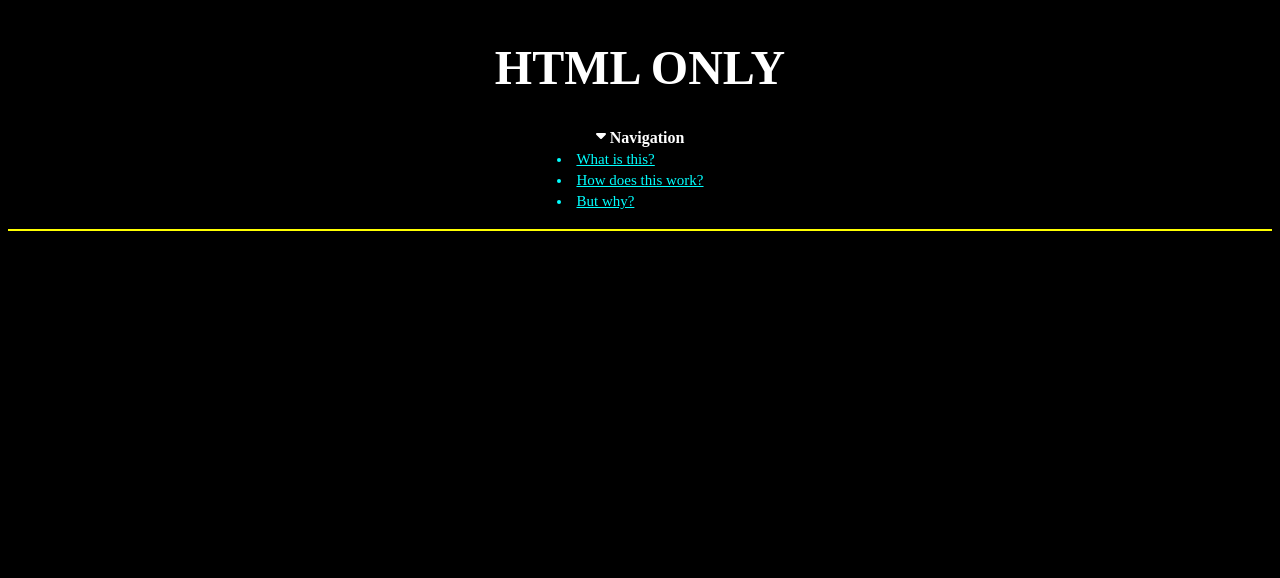
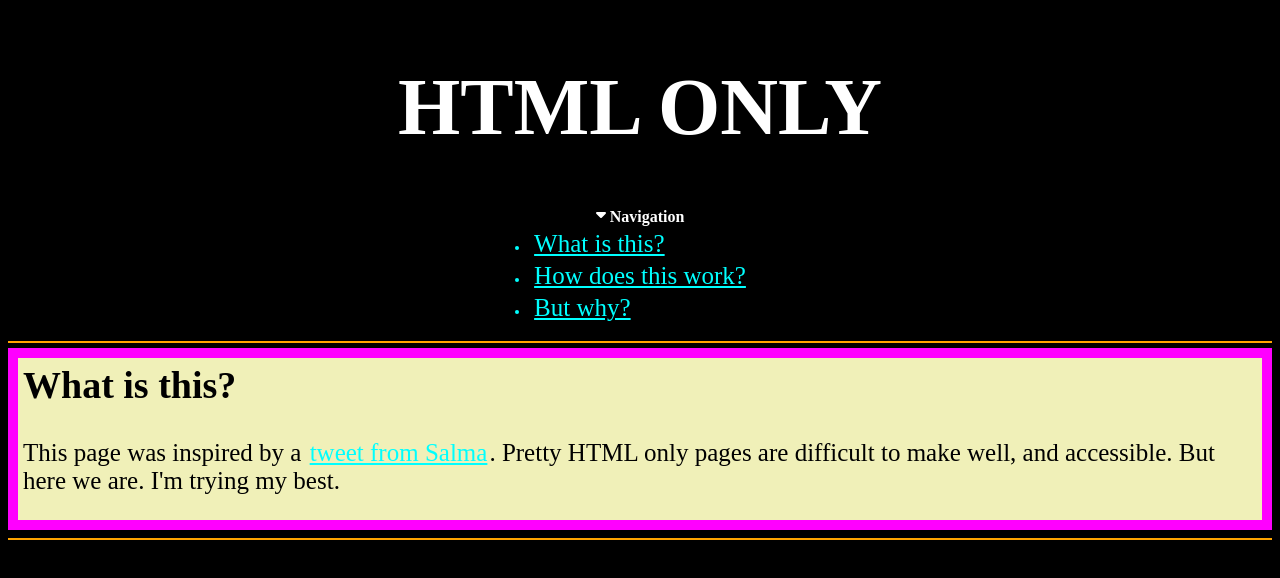
Before and after one commit to SimeJadrijev/Internship-8-HTML-CSS, a plain HTML site: page index.html in a window 1280 px wide. Drawn offline with Linux system fonts and the light colour scheme.

Commit message:
Finished 'What is this?' section

```diff
--- a/index.html
+++ b/index.html
@@ -26,5 +26,18 @@
             </li>
         </ul>
     </header>
+
+    <main>
+        <div class="what-is-this">
+            <h2>What is this?</h2>
+            <p>
+                This page was inspired by a <a href="https://twitter.com/whitep4nth3r/status/1510568114966171649" target="_blank">tweet from Salma</a>.
+                Pretty HTML only pages are difficult to make well, and accessible.
+                But here we are. I'm trying my best.
+            </p>
+        </div>
+
+        <hr class="orange-line">
+    </main>
 </body>
 </html>
--- a/style.css
+++ b/style.css
@@ -3,8 +3,8 @@ body{
     color: white;
 }
 header{
-    font-size: 24px;
-    border-bottom: 2px solid yellow;
+    font-size: 40px;
+    border-bottom: 2px solid orange;
     display: flex;
     flex-direction: column;
     align-items: center;
@@ -23,3 +23,25 @@ header ul, li, a{
     padding: 2px;
     margin: 0;
 }
+
+.what-is-this {
+    background-color: rgb(240, 240, 184);
+    color: black;
+    border: 10px solid magenta;
+    margin-top: 5px;
+    padding-left: 5px;
+    margin-bottom: 5px;
+}
+.what-is-this h2 {
+    font-size: 38px;
+    padding: 0;
+    margin-top: 5px;
+}
+.what-is-this p, a {
+    font-size: 25px;
+}
+.orange-line {
+    background-color: orange;
+    height: 2px;
+    border: none;
+}
```
